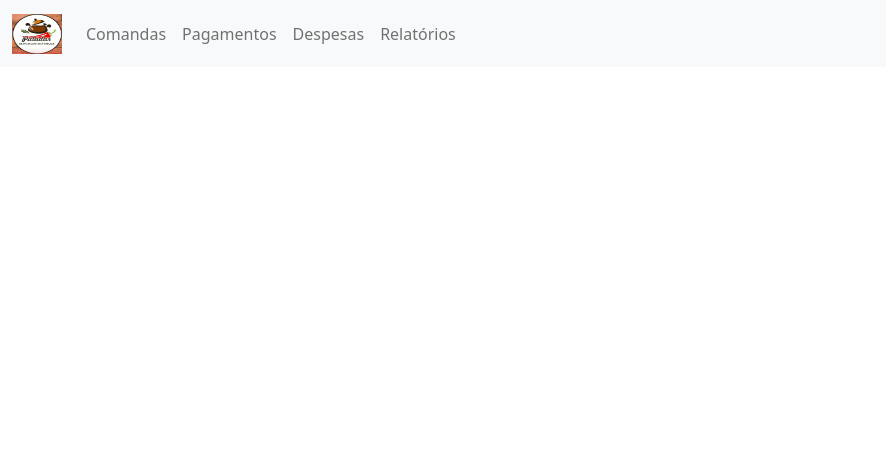
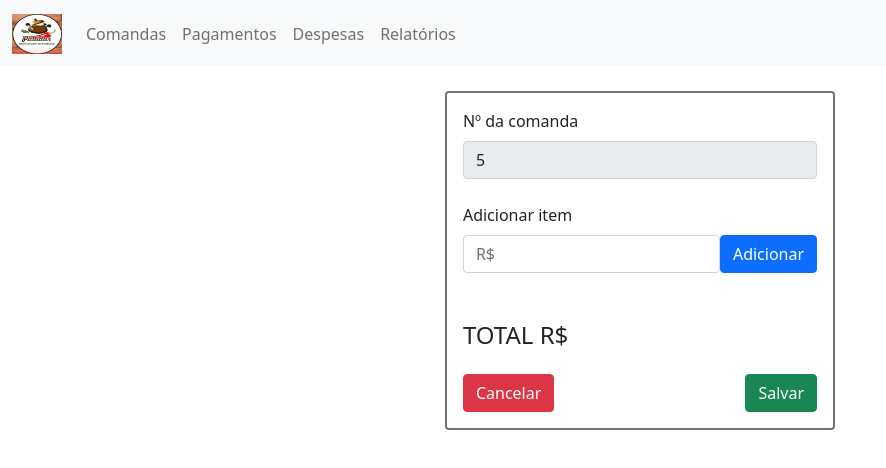
Before and after one commit to NathaliaMedeiros/projeto-paladar, a React (Create React App) app in the folder front-end/: page / in a window 1280 px wide. Shown: the top 468 px of the page, without its empty margins (0-886 px from the left). Built offline with nearby package versions, Linux system fonts and the light colour scheme.

Commit message:
Tela de cadastro de comanda

```diff
--- a/front-end/src/App.css
+++ /dev/null
@@ -1,38 +0,0 @@
-.App {
-  text-align: center;
-}
-
-.App-logo {
-  height: 40vmin;
-  pointer-events: none;
-}
-
-@media (prefers-reduced-motion: no-preference) {
-  .App-logo {
-    animation: App-logo-spin infinite 20s linear;
-  }
-}
-
-.App-header {
-  background-color: #282c34;
-  min-height: 100vh;
-  display: flex;
-  flex-direction: column;
-  align-items: center;
-  justify-content: center;
-  font-size: calc(10px + 2vmin);
-  color: white;
-}
-
-.App-link {
-  color: #61dafb;
-}
-
-@keyframes App-logo-spin {
-  from {
-    transform: rotate(0deg);
-  }
-  to {
-    transform: rotate(360deg);
-  }
-}
--- a/front-end/src/App.tsx
+++ b/front-end/src/App.tsx
@@ -1,12 +1,8 @@
-import NavBar from 'components/NavBar';
-import React from 'react';
-import './App.css';
+import Routes from "Routes";
 
 function App() {
   return (
-    <>
-      <NavBar />
-    </>
+    <Routes />
   );
 }
 
--- /dev/null
+++ b/front-end/src/Routes.tsx
@@ -0,0 +1,17 @@
+import Comandas from "pages/Comandas"
+import { BrowserRouter, Switch, Route } from "react-router-dom"
+
+const Routes = () => {
+    return (
+        <BrowserRouter>
+        <Switch>
+            <Route path="/" exact>
+                <Comandas />
+            </Route>
+        </Switch>
+        </BrowserRouter>
+
+    )
+}
+
+export default Routes;
--- /dev/null
+++ b/front-end/src/assets/css/styles.css
@@ -0,0 +1,39 @@
+@import url('https://fonts.googleapis.com/css2?family=Ubuntu:wght@300;400;500;700&display=swap');
+:root {
+    --color-primary: #ef0004;
+    --color-secondary: #7f3a01;
+    --color-terciary: #86ba4c;
+    --color-background: #fefefe
+}
+
+html, body {
+    height: 100%;
+    font-family: "Ubuntu", sans-serif;
+}
+
+#root {
+    display: flex;
+    flex-direction: column;
+    height: 100%;
+}
+
+.content {
+    flex: 1 0 auto;
+}
+
+.footer {
+    flex-shrink: 0;
+    text-align: center;
+}
+
+.bg-primary {
+    background-color: var(--color-background) !important;
+}
+
+.text-primary {
+    color: var(--color-primary) !important;
+}
+
+.board {
+    width: 50vh;
+}
--- a/front-end/src/components/NavBar/index.tsx
+++ b/front-end/src/components/NavBar/index.tsx
@@ -1,13 +1,13 @@
 import logo from 'assets/image/logo.png'
+import { Link } from 'react-router-dom';
 
 const NavBar = () => {
     return (
         <nav className="navbar navbar-expand-lg navbar-light bg-light">
         <div className="container-fluid">
-          <a className="navbar-brand" href="#">
+          <Link to="/" className="navbar-brand">
           <img src={logo} alt="" width="50" height="40" className="d-inline-block align-text-top" />
-          {/* Sistema de Gestão de Caixa Paladar Self Service */}
-          </a>
+          </Link>
           <button className="navbar-toggler" type="button" data-bs-toggle="collapse" data-bs-target="#navbarNav" aria-controls="navbarNav" aria-expanded="false" aria-label="Toggle navigation">
             <span className="navbar-toggler-icon"></span>
           </button>
--- a/front-end/src/index.css
+++ /dev/null
@@ -1,13 +0,0 @@
-body {
-  margin: 0;
-  font-family: -apple-system, BlinkMacSystemFont, 'Segoe UI', 'Roboto', 'Oxygen',
-    'Ubuntu', 'Cantarell', 'Fira Sans', 'Droid Sans', 'Helvetica Neue',
-    sans-serif;
-  -webkit-font-smoothing: antialiased;
-  -moz-osx-font-smoothing: grayscale;
-}
-
-code {
-  font-family: source-code-pro, Menlo, Monaco, Consolas, 'Courier New',
-    monospace;
-}
--- a/front-end/src/index.tsx
+++ b/front-end/src/index.tsx
@@ -1,6 +1,6 @@
 import React from 'react';
 import ReactDOM from 'react-dom';
-import './index.css';
+import 'assets/css/styles.css';
 import App from './App';
 import 'bootstrap/dist/css/bootstrap.css';
 
--- /dev/null
+++ b/front-end/src/pages/Comandas/index.tsx
@@ -0,0 +1,67 @@
+import NavBar from "components/NavBar";
+import { useEffect, useState } from "react";
+
+const Comandas = () => {
+    const [numComanda, setNumComanda] = useState<number>();
+    const [listItens, setListItens] = useState<String[]>([]);
+    const [item, setItem] = useState<string>("");
+
+    function adicionarItem(item: String) {
+        listItens.push(item)
+        setListItens(listItens);
+        setItem("");
+    }
+
+    function gerarNumComanda() {
+        const num = Math.floor(Math.random() * 21);
+        setNumComanda(num);
+    }
+
+    useEffect(() => {
+        gerarNumComanda();
+    }, [])
+
+    return (
+        <>
+            <NavBar />
+            <section className="d-flex justify-content-center mt-4">
+                <form className="border border-secondary border-2 rounded p-3">
+                    <div className="mb-4">
+                        <label htmlFor="number-order" className="form-label">Nº da comanda</label>
+                        <input type="text" className="form-control" id="number-order" value={numComanda} disabled />
+                    </div>
+                    <div className="mb-4">
+                        <label htmlFor="item-value" className="form-label">Adicionar item</label>
+                        <div className="d-flex justify-content-between" >
+                            <input type="text" className="form-control" id="item-value" placeholder="R$" value={item} onChange={(e) => setItem(e.target.value.toString())} />
+                            <button type="button" className="btn btn-primary" onClick={() => adicionarItem(item)}>Adicionar</button>
+                        </div>
+                    </div>
+                    <div className="mb-4">
+                        <table className="table">
+                            <tbody>
+                                {listItens.map((i: String) =>
+                                    <tr>
+                                        <td>{i}</td>
+                                    </tr>
+
+                                )}
+                            </tbody>
+                        </table>
+                    </div>
+                    <div className="mb-4">
+                        <h4 id="item-value">
+                            TOTAL R$
+                        </h4>
+                    </div>
+                    <div className="d-flex justify-content-between">
+                        <button type="button" className="btn btn-danger">Cancelar</button>
+                        <button type="submit" className="btn btn-success">Salvar</button>
+                    </div>
+                </form>
+            </section>
+        </>
+    )
+}
+
+export default Comandas;
```
Also changed, not shown: front-end/src/components/Form/index.tsx (added, +9 -0 lines).
